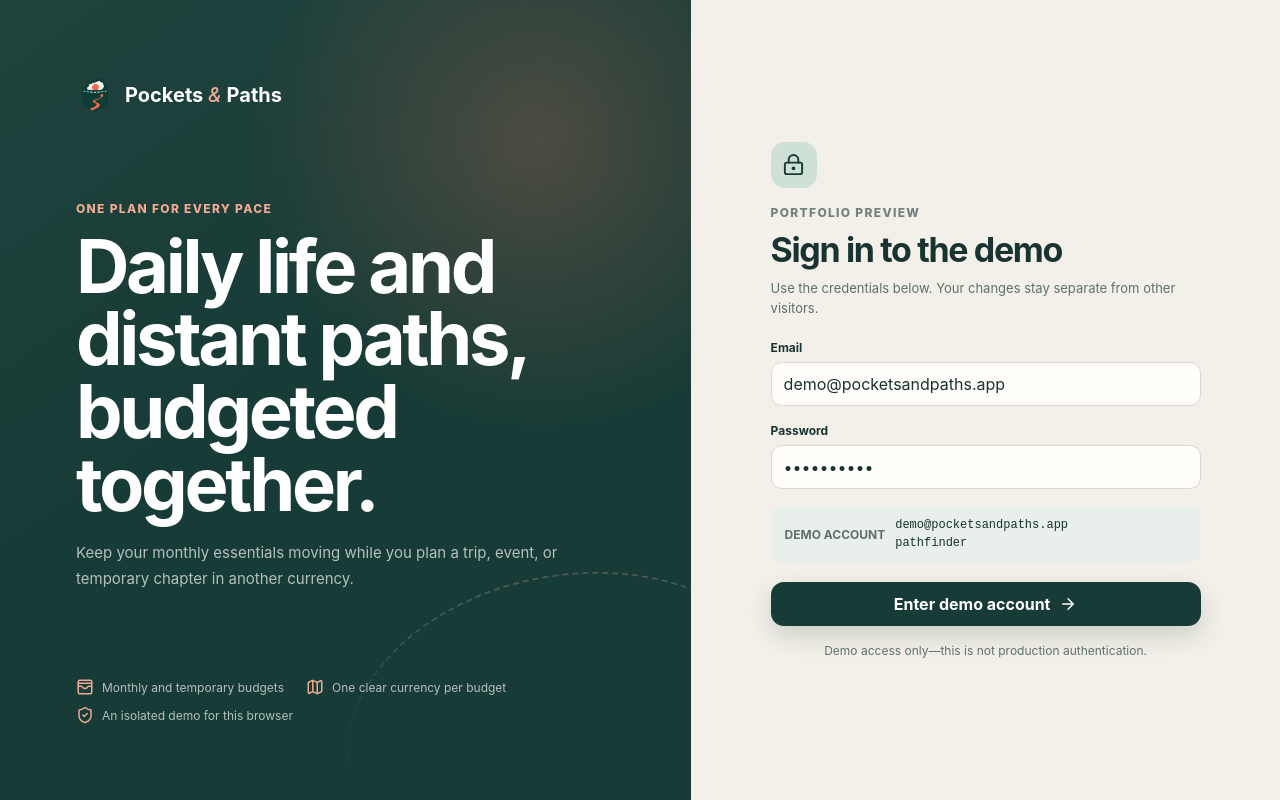
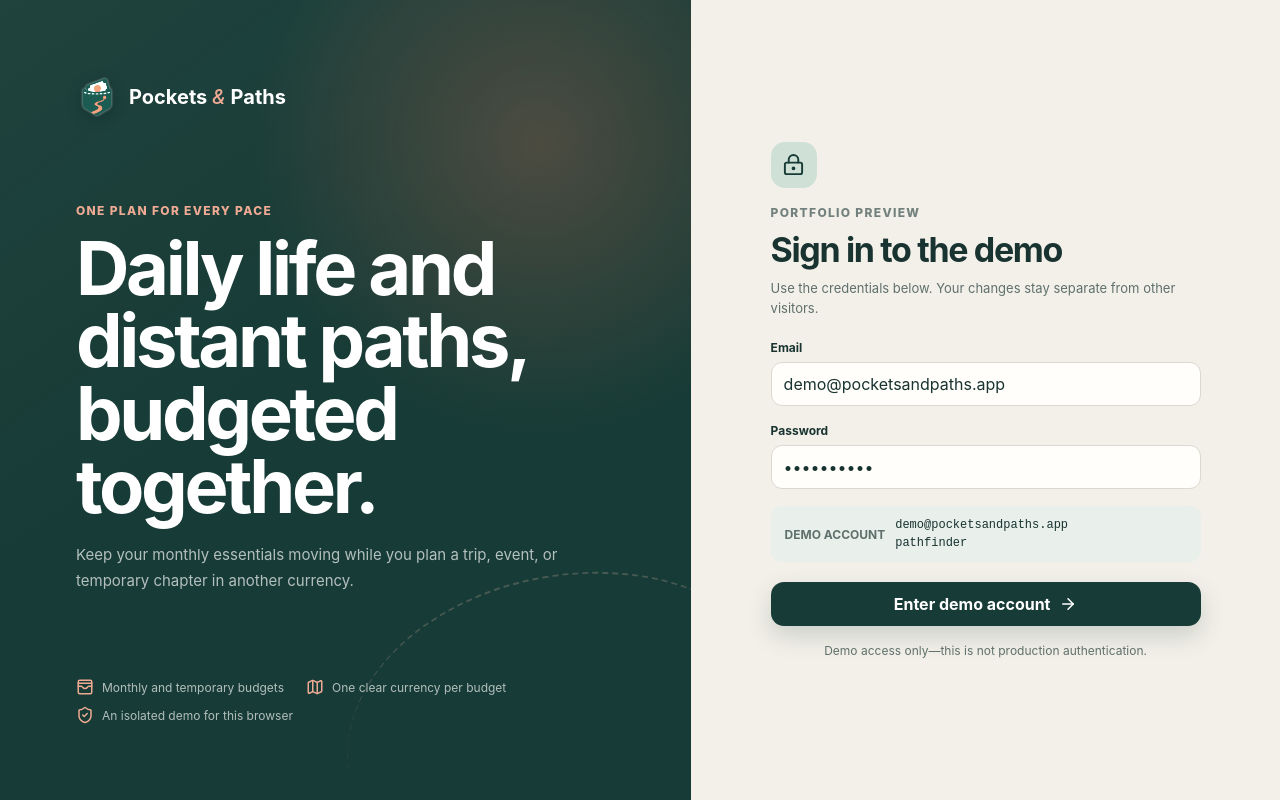
Before and after one commit to patel-jay/pockets-and-paths, a React (Vite) app: page / in a window 1280 px wide. Built offline with nearby package versions, Linux system fonts and the light colour scheme; no server answers.

Commit message:
Made logo more visible
-> Same effect on sidebar and login screen

```diff
--- a/src/styles/_shell.scss
+++ b/src/styles/_shell.scss
@@ -47,7 +47,8 @@
   }
 }
 
-.sidebar .brand__mark {
+.sidebar .brand__mark,
+.login-brand .brand__mark {
   width: 42px;
   height: 42px;
 
```
